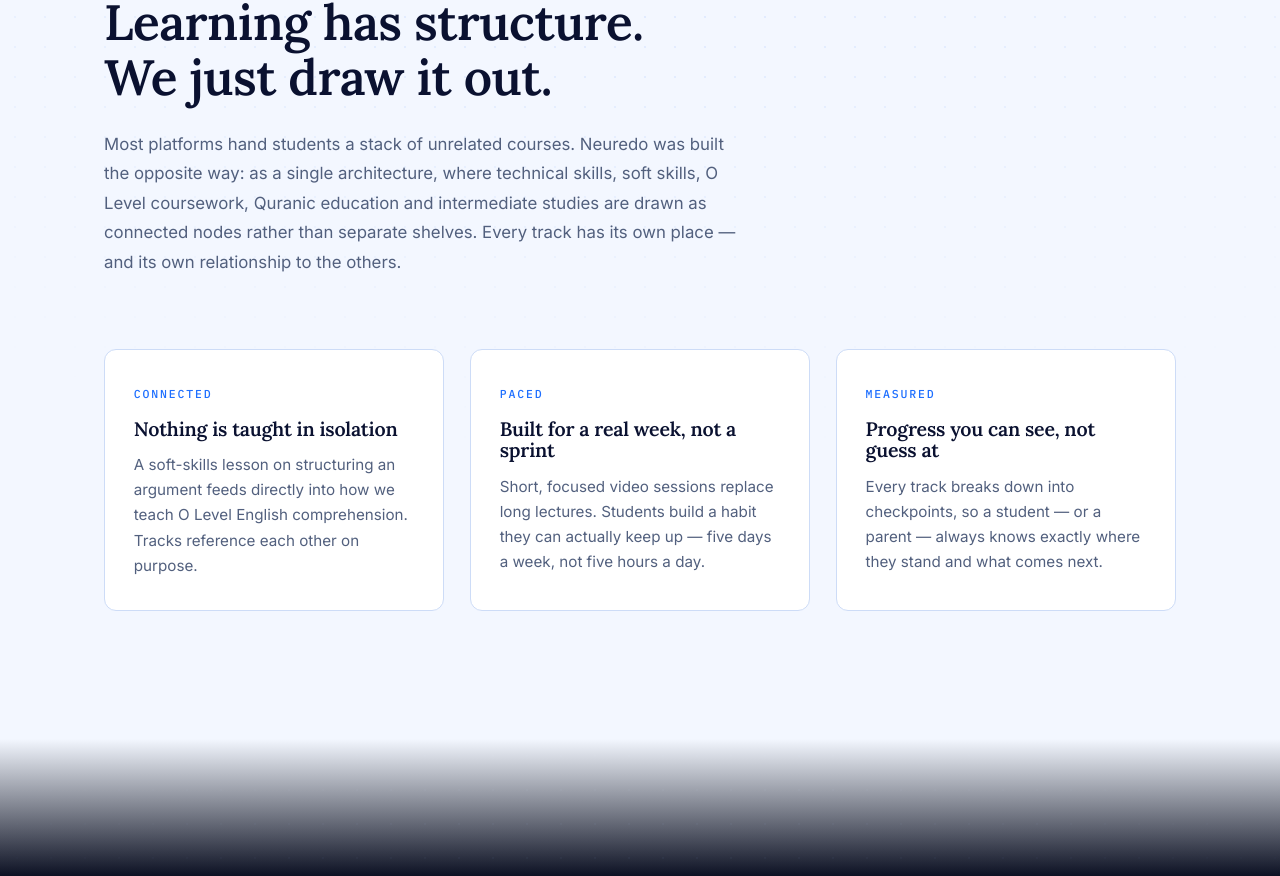
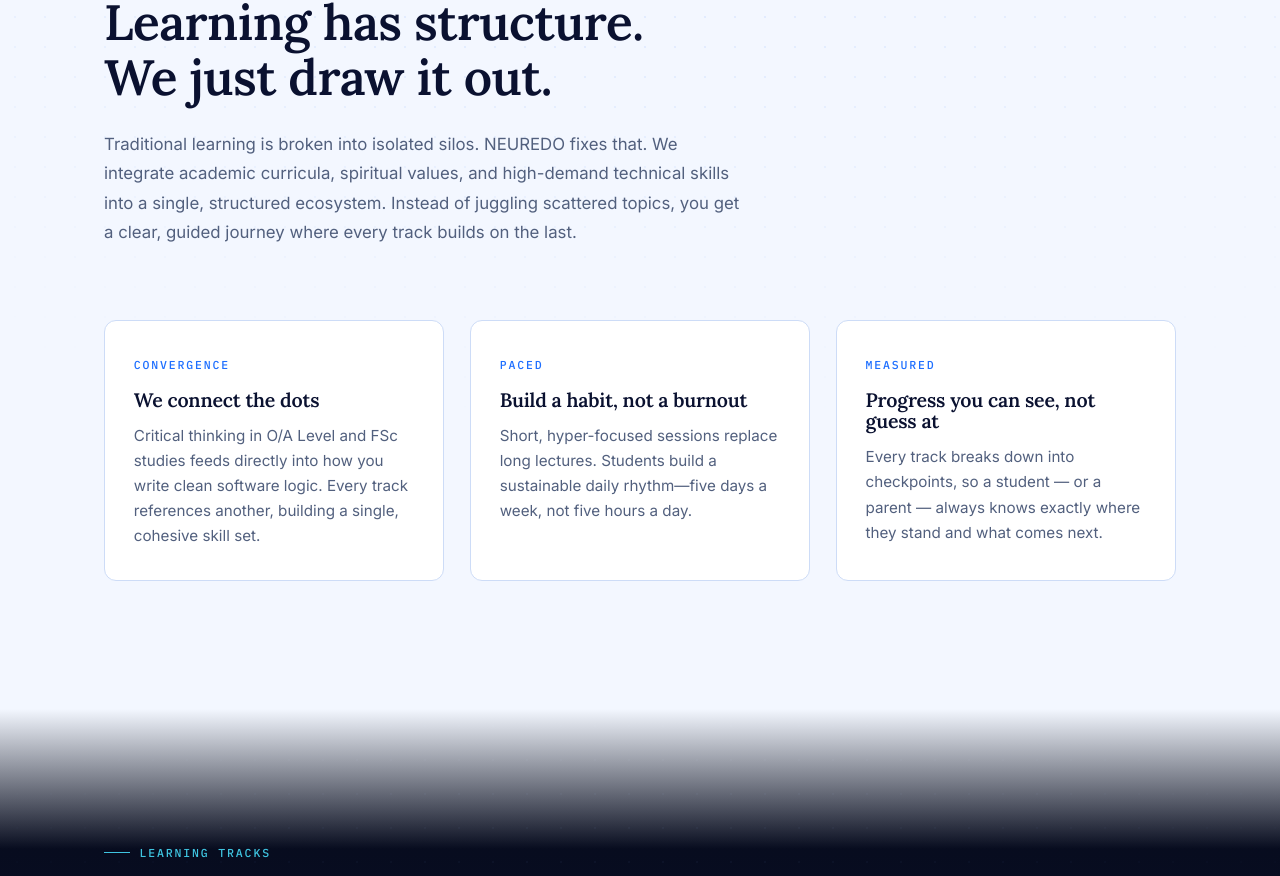
Before and after one commit to tahiratareef2710-wq/Neuredo, a React (Vite) app: page / in a window 1280 px wide. Shown: the part 978-1854 px from the top of the page. Built offline with nearby package versions, Linux system fonts and the light colour scheme.

Commit message:
description

```diff
--- a/src/components/About.jsx
+++ b/src/components/About.jsx
@@ -4,14 +4,14 @@
 
 const PRINCIPLES = [
   {
-    label: "Connected",
-    title: "Nothing is taught in isolation",
-    body: "A soft-skills lesson on structuring an argument feeds directly into how we teach O Level English comprehension. Tracks reference each other on purpose.",
+    label: "Convergence",
+    title: "We connect the dots",
+    body: "Critical thinking in O/A Level and FSc studies feeds directly into how you write clean software logic. Every track references another, building a single, cohesive skill set.",
   },
   {
     label: "Paced",
-    title: "Built for a real week, not a sprint",
-    body: "Short, focused video sessions replace long lectures. Students build a habit they can actually keep up — five days a week, not five hours a day.",
+    title: "Build a habit, not a burnout",
+    body: "Short, hyper-focused sessions replace long lectures. Students build a sustainable daily rhythm—five days a week, not five hours a day.",
   },
   {
     label: "Measured",
@@ -53,12 +53,7 @@
             animate={visible ? { opacity: 1, y: 0 } : {}}
             transition={{ duration: 0.7, ease: [0.16, 1, 0.3, 1], delay: 0.16 }}
           >
-            Most platforms hand students a stack of unrelated courses.
-            Neuredo was built the opposite way: as a single architecture,
-            where technical skills, soft skills, O Level coursework,
-            Quranic education and intermediate studies are drawn as
-            connected nodes rather than separate shelves. Every track has
-            its own place — and its own relationship to the others.
+            Traditional learning is broken into isolated silos. NEUREDO fixes that. We integrate academic curricula, spiritual values, and high-demand technical skills into a single, structured ecosystem. Instead of juggling scattered topics, you get a clear, guided journey where every track builds on the last.
           </motion.p>
         </div>
 
--- a/src/components/Hero.jsx
+++ b/src/components/Hero.jsx
@@ -39,7 +39,7 @@
           animate={{ opacity: 1, y: 0 }}
           transition={{ duration: 0.7, ease: [0.16, 1, 0.3, 1], delay: 0.22 }}
         >
-          At NEUREDO, we unite academic excellence, foundational values, and future-ready technical skills under one roof. Whether mastering O/A Levels and FSc, engaging in Quranic Studies, or building real-world software expertise, our platform provides personalized mentorship for every step of your journey. Elevate your learning experience and gain the competitive edge to succeed both in the classroom and the tech industry.
+          NEUREDO is your unified ecosystem for academic excellence, moral grounding, and future-proof tech. Master O/A Levels, FSc, Quranic Studies, and real-world software engineering under one roof. Our platform replaces disjointed courses with personalized mentorship. Transform your journey, from the classroom to the tech industry.
         </motion.p>
 
         <motion.div
```
